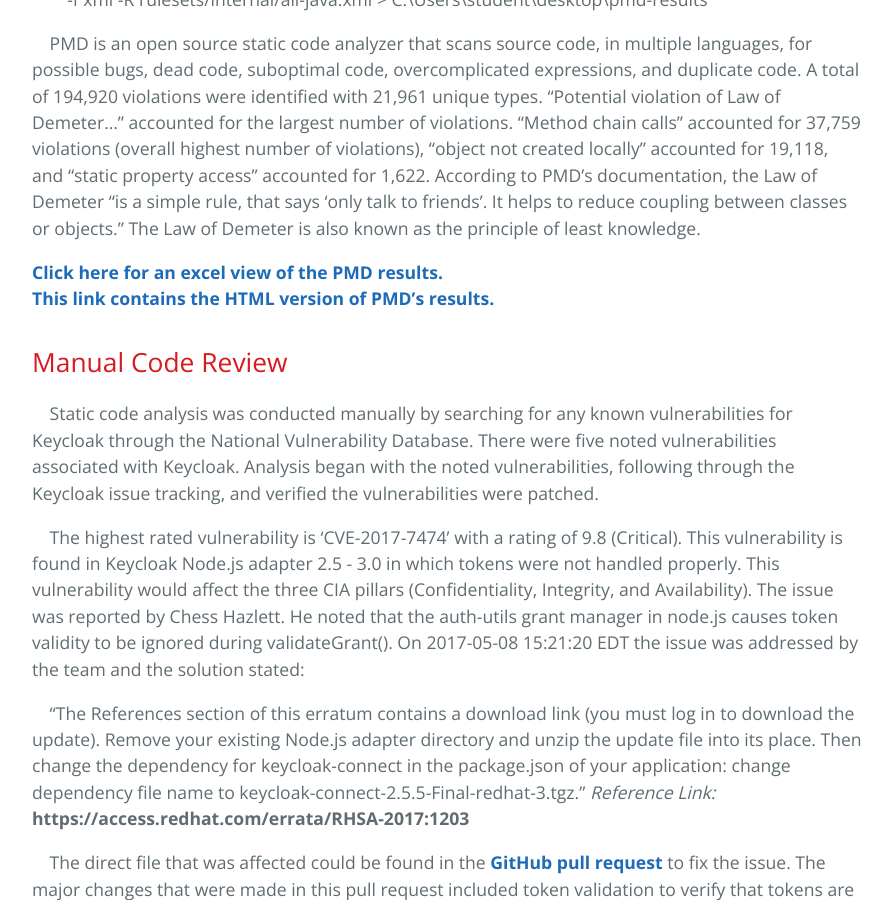
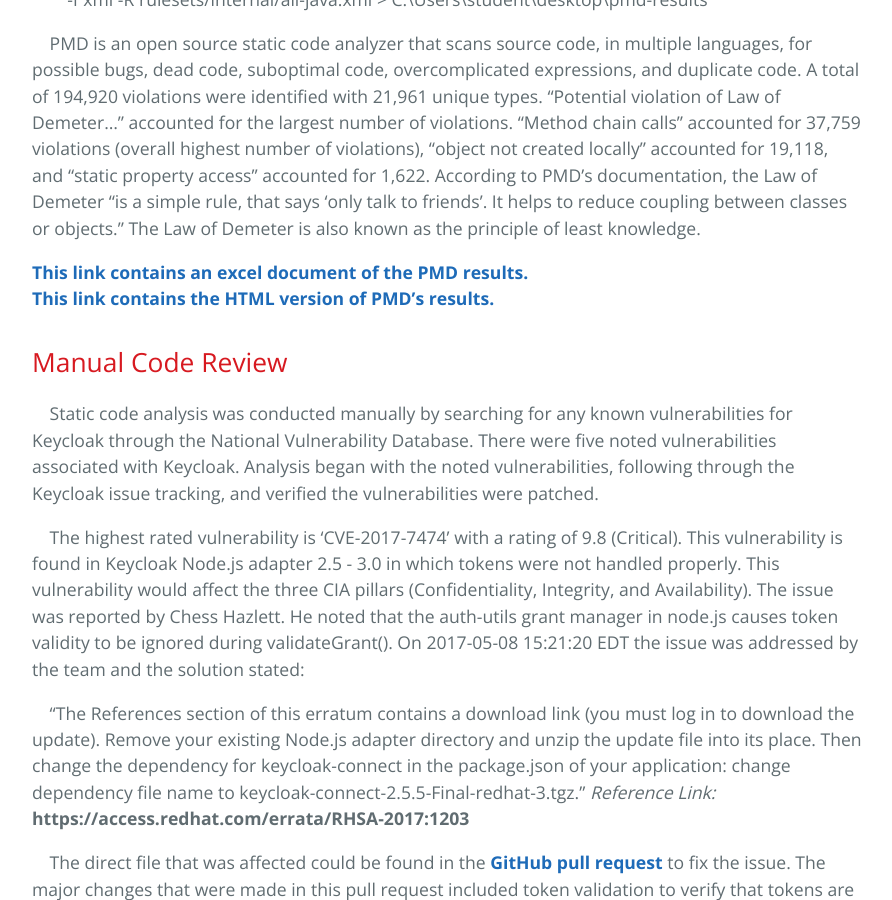
Before and after one commit to DanielLucier/CYBER8420-SemesterProject, a Jekyll site: the page built from misc/pages/CodeAnalysis.md, in a window 1280 px wide and 900 px high, scrolled down 1914 px. Shown: the whole window, without its empty margins (192-1084 px from the left). Built offline with Jekyll 4.4.1, drawn with Linux system fonts in a browser that asks for light colours.

Commit message:
Update CodeAnalysis.md

```diff
--- a/misc/pages/CodeAnalysis.md
+++ b/misc/pages/CodeAnalysis.md
@@ -32,7 +32,7 @@ Automated Code Scanning
 
 &emsp;PMD is an open source static code analyzer that scans source code, in multiple languages, for possible bugs, dead code, suboptimal code, overcomplicated expressions, and duplicate code. A total of 194,920 violations were identified with 21,961 unique types. “Potential violation of Law of Demeter…” accounted for the largest number of violations. “Method chain calls” accounted for 37,759 violations (overall highest number of violations), “object not created locally” accounted for 19,118, and “static property access” accounted for 1,622. According to PMD’s documentation, the Law of Demeter “is a simple rule, that says ‘only talk to friends’. It helps to reduce coupling between classes or objects.” The Law of Demeter is also known as the principle of least knowledge.
 
-<a href="https://github.com/DanielLucier/CYBER8420-SemesterProject/blob/master/CodeAnalysis/Misc/pmd_results/pmd-results.xlsx"><strong>Click here for an excel view of the PMD results.</strong></a>
+<a href="https://github.com/DanielLucier/CYBER8420-SemesterProject/blob/master/CodeAnalysis/Misc/pmd_results/pmd-results.xlsx"><strong>This link contains an excel document of the PMD results.</strong></a>
 <br><a href="https://unomaha.box.com/s/9cfp34t56457u4f2w8sm603f9432w0ad"><strong>This link contains the HTML version of PMD's results.</strong></a>
 
 Manual Code Review
```
